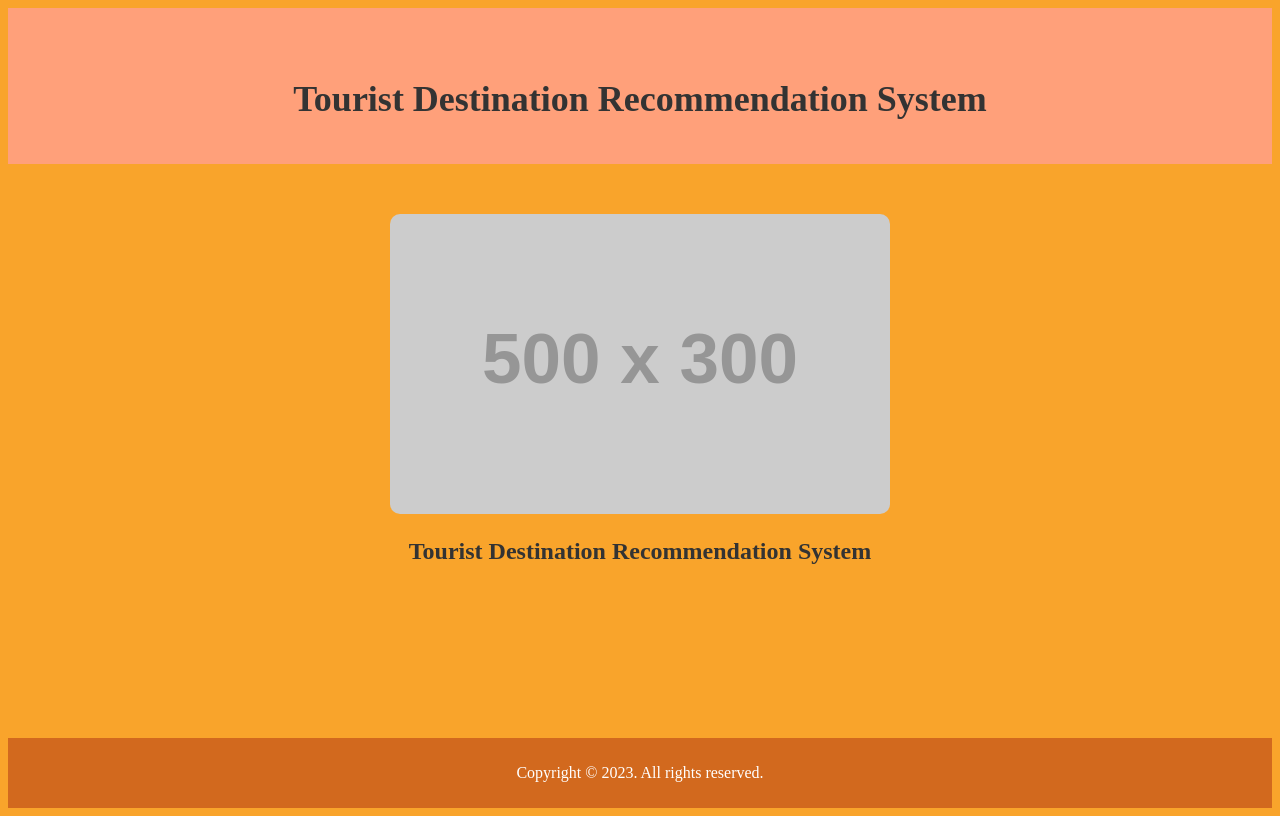
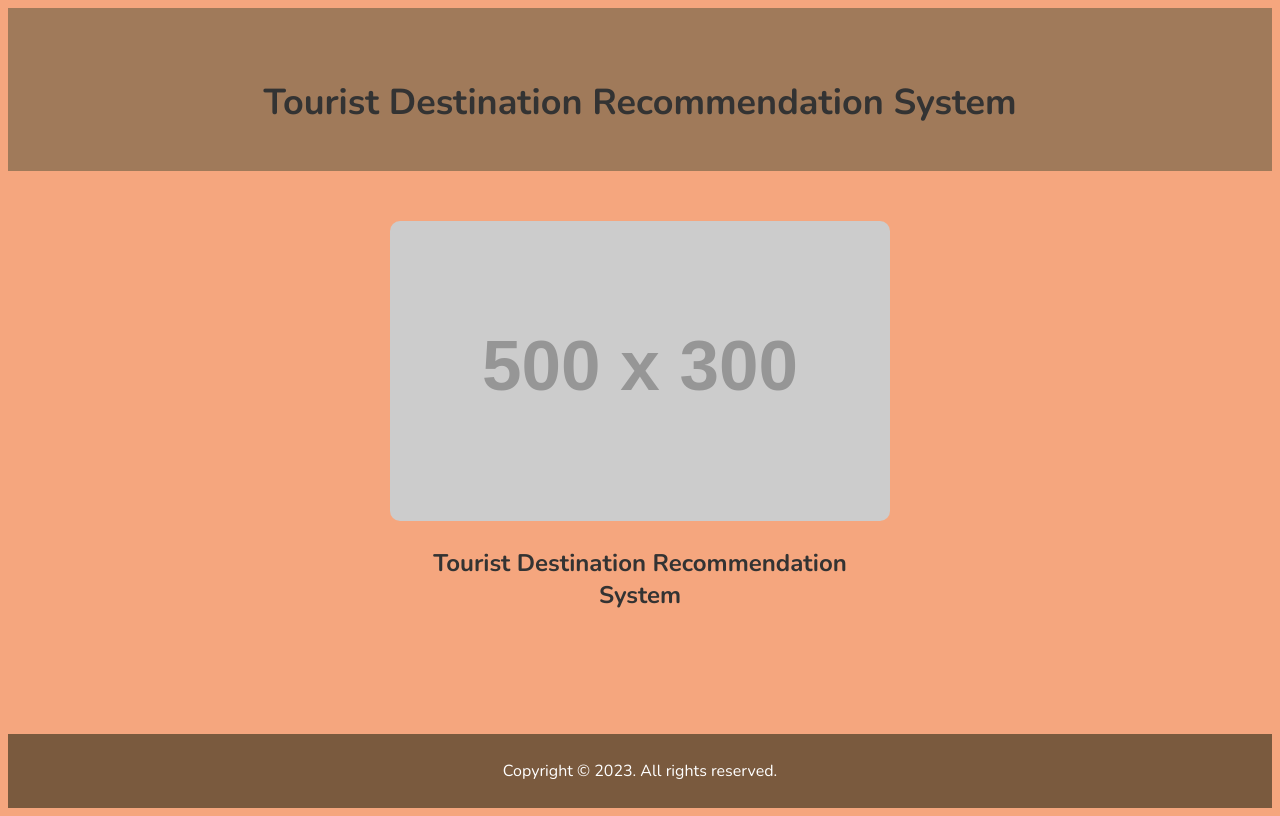
Before and after one commit to JSPenn/JSPenn.github.io, a plain HTML site: page index.html in a window 1280 px wide. Drawn offline with nearby package versions, Linux system fonts and the light colour scheme; placeholder pictures from the web are drawn by us.

Commit message:
Update index.html

```diff
--- a/index.html
+++ b/index.html
@@ -3,22 +3,24 @@
 <head>
   <meta charset="UTF-8">
   <meta name="viewport" content="width=device-width, initial-scale=1.0">
+  <link href="https://fonts.googleapis.com/css2?family=Nunito:wght@400;700&display=swap" rel="stylesheet">
   <title>Tourist Destination Recommendation System</title>
   <style>
-    /* Add warm neutral colors */
+    /* Use the Nunito font */
     body {
-      background-color: #F9A42B;
+      background-color: #F5A67E;
       display: flex;
       flex-direction: column;
       min-height: 100vh;
+      font-family: 'Nunito', sans-serif;
     }
     header {
-      background-color: #FFA07A;
+      background-color: #A07A5A;
       padding: 20px;
       text-align: center;
     }
     footer {
-      background-color: #D2691E;
+      background-color: #7A5A3E;
       color: #fff;
       padding: 10px;
       text-align: center;
```
